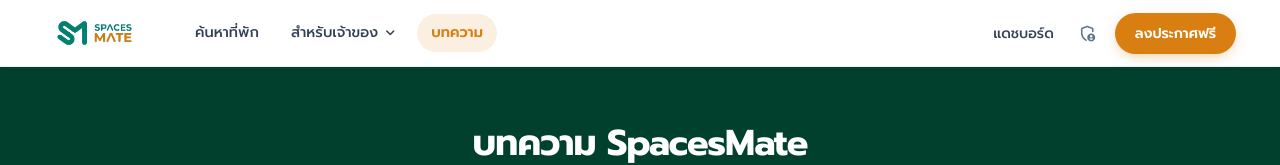
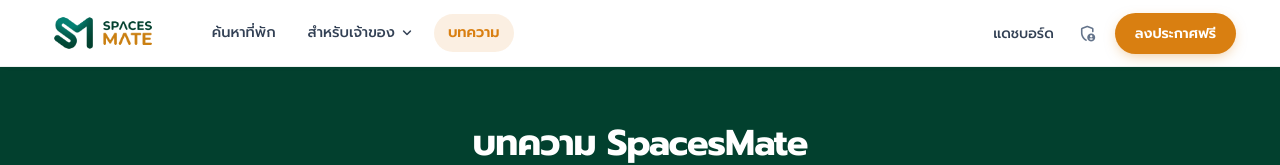
Before and after one commit to wasanprakitsuwan-hub/spacesmate-nextjs, a Next.js app: page /blog in a window 1280 px wide. Shown: the top 165 px of the page. Built offline with nearby package versions, Linux system fonts and the light colour scheme.

Commit message:
feat: swap to Green1 logo + increase height to 52px

```diff
--- a/components/layout/Navbar.tsx
+++ b/components/layout/Navbar.tsx
@@ -39,7 +39,7 @@ export default function Navbar() {
 
         {/* Logo */}
         <Link href="/" style={{ display: 'flex', alignItems: 'center', cursor: 'pointer', flexShrink: 0 }}>
-          <Image src="/logo.png" alt="SpacesMate" width={155} height={46} style={{ height: 46, width: 'auto', display: 'block' }} priority />
+          <Image src="/logo.png" alt="SpacesMate" width={168} height={52} style={{ height: 52, width: 'auto', display: 'block' }} priority />
         </Link>
 
         {/* Desktop nav links */}
```
Also changed, not shown: public/logo.png.
